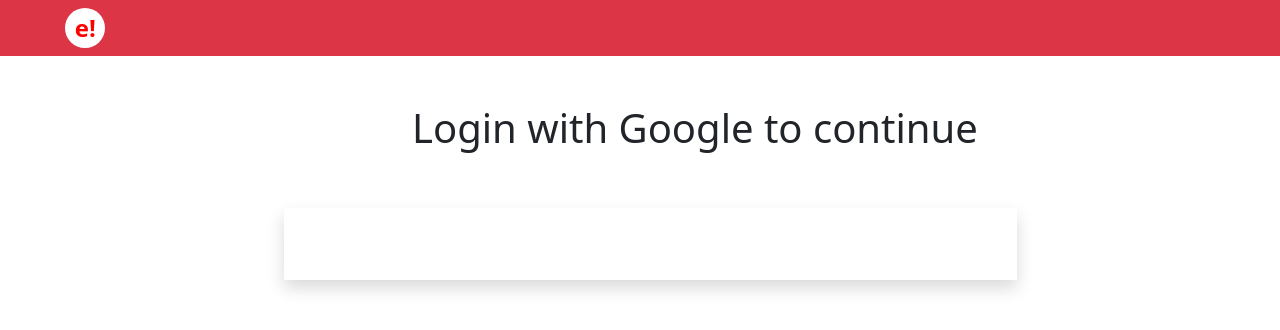
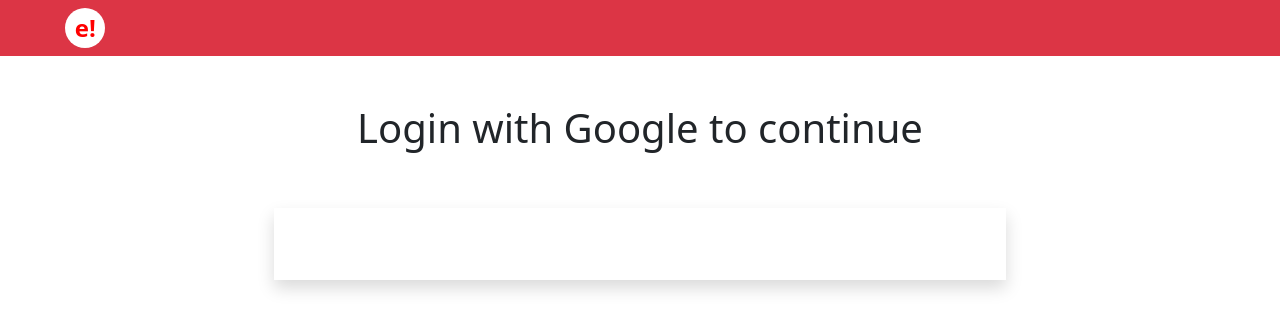
Before and after one commit to akashalokhande/zomato-clone-client, a React (Create React App) app: page /login in a window 1280 px wide. Shown: the top 330 px of the page. Built offline with nearby package versions, Linux system fonts and the light colour scheme.

Commit message:
css-changes

```diff
--- a/src/Components/css/index.css
+++ b/src/Components/css/index.css
@@ -161,12 +161,7 @@
     width: 100%;
     margin-bottom: 8px;
   }
+  .login-center{
+    text-align: center;
   }
-
-  .marginSearch {
-    margin-left: 25rem;
 }
-
-  .marginLeft {
-    margin-left: 17rem !important;
-  }
--- a/src/Components/user/LoginPage.js
+++ b/src/Components/user/LoginPage.js
@@ -4,7 +4,6 @@
 import Swal from "sweetalert2";
 import { GoogleLogin } from "@react-oauth/google";
 import Header from "../common/Header";
-
 
 export default function LoginPage() {
   let [user, setUser] = useState(null);
@@ -17,7 +16,9 @@
       title: "Login Successful!",
       showConfirmButton: false,
       timer: 1500,
-    }).then(() => window.location.assign(`/quick-search/${localStorage.getItem("meal_id")}`));
+    }).then(() =>
+      window.location.assign(`/quick-search/${localStorage.getItem("meal_id")}`)
+    );
   };
 
   let onError = () => {
@@ -35,13 +36,14 @@
   }, []);
   return (
     <>
-      <Header bg="bg-danger" login="d-none"  />
-      <div className="d-flex justify-content-between align-content-center marginSearch  mt-5 Poppins fw-bolder ">
-        <h1>Login with Google to continue</h1>
-      </div>
-      <div className="d-flex justify-content-center shadow marginLeft col-7   mt-5 ">
+      <Header bg="bg-danger" login="d-none" />
+      <div className=" d-flex justify-content-center mt-5 Poppins fw-bolder">
+        <h1 className="login-center">Login with Google to continue</h1>
+        </div>
+      <section className="d-flex justify-content-center align-items-center" >
+      <div className="d-flex justify-content-center align-items-center shadow  col-7  mt-5 ">
         <GoogleOAuthProvider clientId="960137283931-7pijg3qdkd762o9c4d0ov8njrh5e0ri7.apps.googleusercontent.com">
-          <div className=" d-flex flex-column align-items-center py-3">
+          <div className=" d-flex align-items-center py-3">
             {
               <GoogleLogin
                 onSuccess={(credentialResponse) => {
@@ -55,6 +57,7 @@
           </div>
         </GoogleOAuthProvider>
       </div>
+      </section>
     </>
   );
 }
```
Lines whose indentation alone changed are shown as unchanged.
